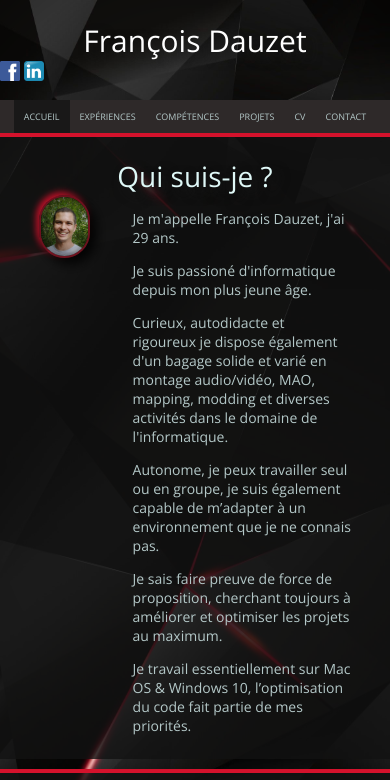
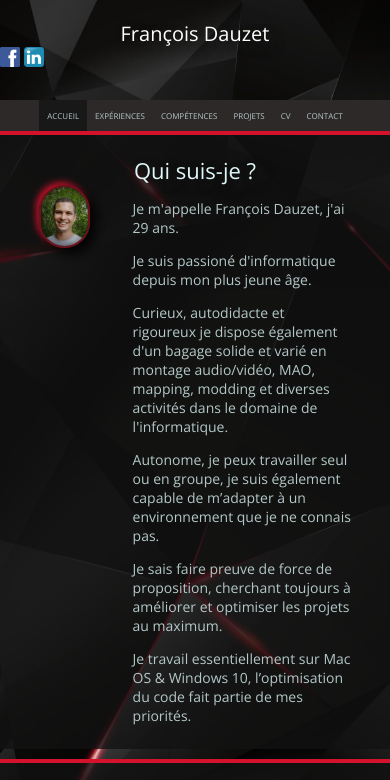
Before and after one commit to FrancoisDauzet/projet-cv, a plain HTML site: page index.html in a window 390 px wide. Shown: the top 780 px of the page. Drawn offline with nearby package versions, Linux system fonts and the light colour scheme.

Commit message:
Update style.css

```diff
--- a/style.css
+++ b/style.css
@@ -368,15 +368,15 @@ footer{
     height: 80px;
   }
   .title{
-    font-size: 30px;
+    font-size: 20px;
   }
   h1{
-    font-size: 28px;
+    font-size: 22px;
     margin: 20px 0px 0px 0px;
   }
   nav li a{
-    font-size: 9px;
-    padding: 10px;
+    font-size: 8px;
+    padding: 10px 8px;
   }
   nav li:hover a{
     padding: 5px 8px 10px 8px;
```
